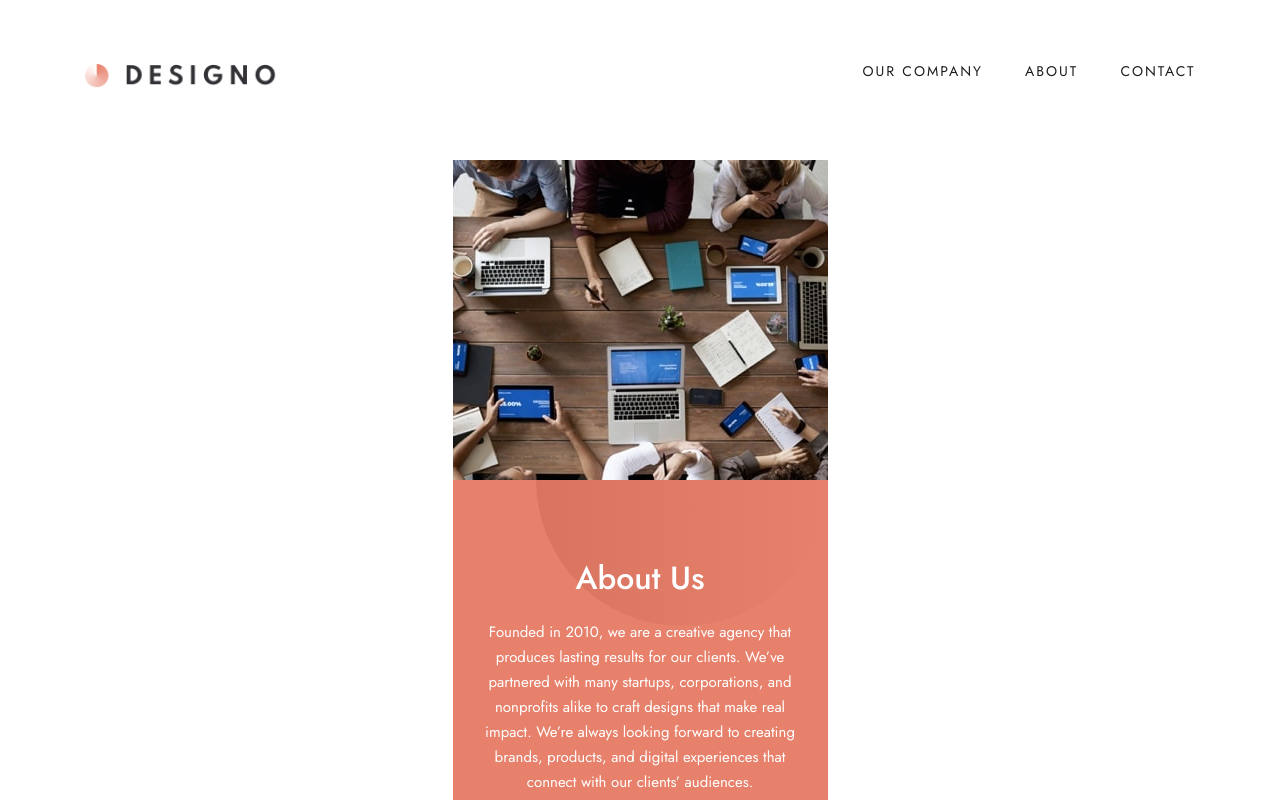
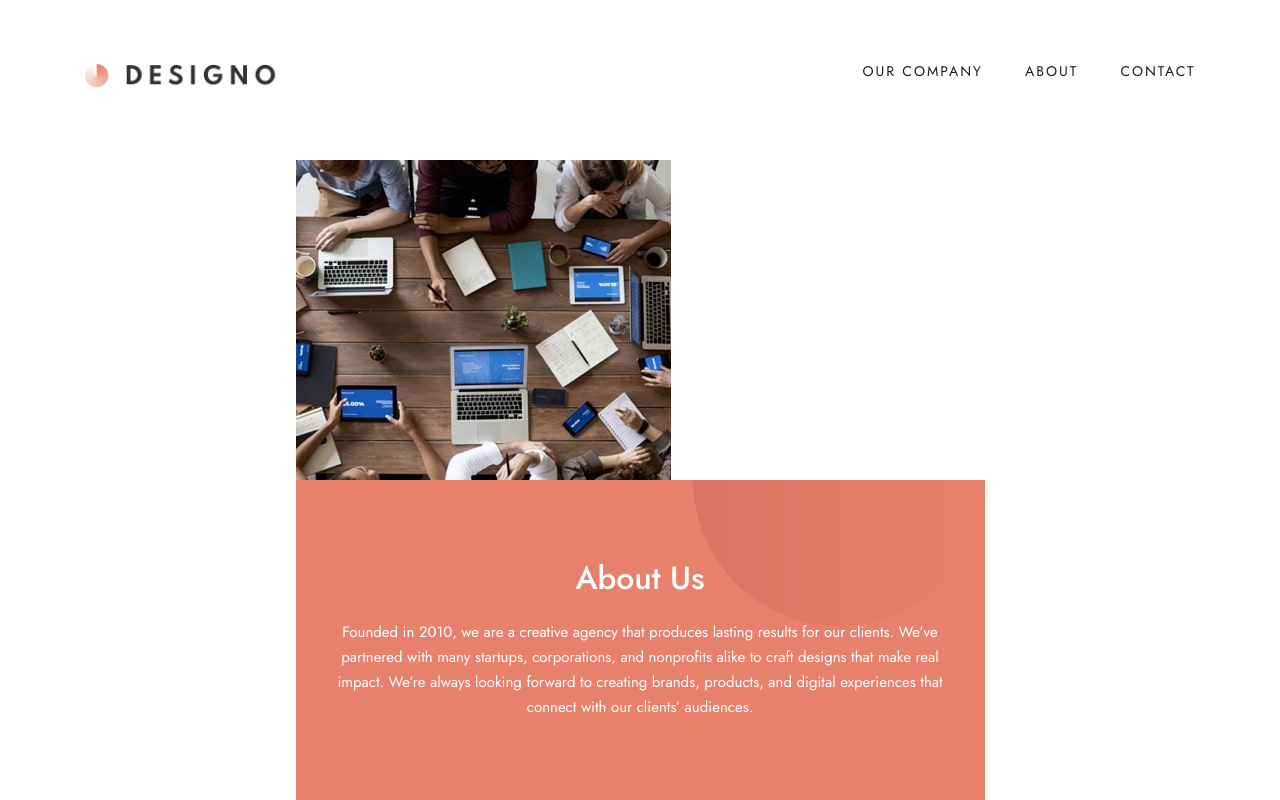
Before and after one commit to dbslapitan/designo, a Next.js app: page /about in a window 1280 px wide. Shown: the top 800 px of the page. Built offline with nearby package versions, Linux system fonts and the light colour scheme.

Commit message:
add link for about on navigation

```diff
--- a/src/ui/navigation/navigation.tsx
+++ b/src/ui/navigation/navigation.tsx
@@ -57,7 +57,7 @@ export default function Navigation(){
                     <Link href={"/"} className={`${style["nav__link"]}`}>OUR COMPANY</Link>
                 </li>
                 <li className={`${style["nav__item"]}`}>
-                    <Link href={"/"} className={`${style["nav__link"]}`}>ABOUT</Link>
+                    <Link href={"/about"} className={`${style["nav__link"]}`}>ABOUT</Link>
                 </li>
                 <li className={`${style["nav__item"]}`}>
                     <Link href={"/"} className={`${style["nav__link"]}`}>CONTACT</Link>
--- a/src/ui/single-card/single-card.module.scss
+++ b/src/ui/single-card/single-card.module.scss
@@ -4,6 +4,10 @@
 .card{
     width: 23.4375rem;
     margin: 0 auto 0;
+
+    @include tablet{
+        width: 43.0625rem;
+    }
 
     &__cover{
         height: 100%;
```
